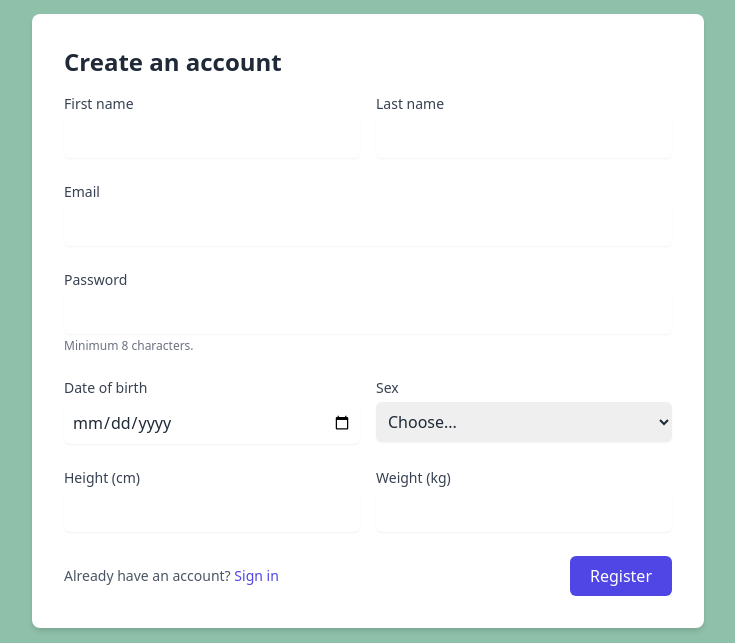
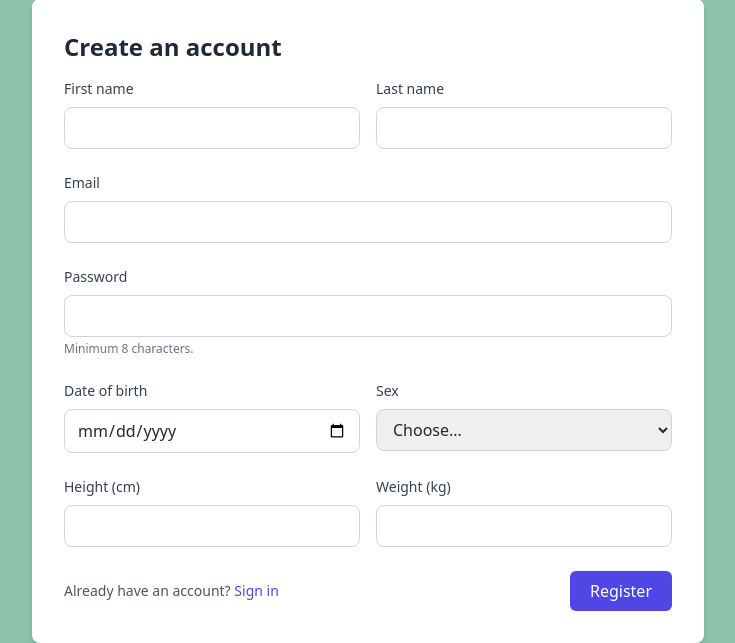
Before and after one commit to dingoskye/Healthy-app, a PHP site: page /register.php in a window 1280 px wide. Shown: the part 157-800 px from the top of the page, without its empty margins (272-1007 px from the left). Run offline with PHP 8.4, Linux system fonts and the light colour scheme; some libraries are stand-ins or nearby versions.

Commit message:
css changes to register.php
- entry boxes now have a visible border

```diff
--- a/register.php
+++ b/register.php
@@ -101,26 +101,26 @@ if (isset($_POST['submit'])) {
                 <div>
                     <label for="firstName" class="block text-sm font-medium text-gray-700 mb-1">First name</label>
                     <input id="firstName" name="firstName" type="text" required
-                           class="w-full rounded-md border-gray-300 shadow-sm focus:ring-2 focus:ring-indigo-300 focus:border-indigo-500 p-2" />
+                           class="mt-1 w-full rounded-lg border border-gray-300 px-3 py-2 focus:ring-2 focus:ring-blue-500 focus:outline-none" />
                 </div>
 
                 <div>
                     <label for="lastName" class="block text-sm font-medium text-gray-700 mb-1">Last name</label>
                     <input id="lastName" name="lastName" type="text" required
-                           class="w-full rounded-md border-gray-300 shadow-sm focus:ring-2 focus:ring-indigo-300 focus:border-indigo-500 p-2" />
+                           class="mt-1 w-full rounded-lg border border-gray-300 px-3 py-2 focus:ring-2 focus:ring-blue-500 focus:outline-none" />
                 </div>
             </div>
 
             <div>
                 <label for="email" class="block text-sm font-medium text-gray-700 mb-1">Email</label>
                 <input id="email" name="email" type="email" required
-                       class="w-full rounded-md border-gray-300 shadow-sm focus:ring-2 focus:ring-indigo-300 focus:border-indigo-500 p-2" />
+                       class="mt-1 w-full rounded-lg border border-gray-300 px-3 py-2 focus:ring-2 focus:ring-blue-500 focus:outline-none" />
             </div>
 
             <div>
                 <label for="password" class="block text-sm font-medium text-gray-700 mb-1">Password</label>
                 <input id="password" name="password" type="password" required minlength="8" autocomplete="new-password"
-                       class="w-full rounded-md border-gray-300 shadow-sm focus:ring-2 focus:ring-indigo-300 focus:border-indigo-500 p-2" />
+                       class="mt-1 w-full rounded-lg border border-gray-300 px-3 py-2 focus:ring-2 focus:ring-blue-500 focus:outline-none" />
                 <p class="mt-1 text-xs text-gray-500">Minimum 8 characters.</p>
             </div>
 
@@ -128,13 +128,13 @@ if (isset($_POST['submit'])) {
                 <div>
                     <label for="dateOfBirth" class="block text-sm font-medium text-gray-700 mb-1">Date of birth</label>
                     <input id="dateOfBirth" name="dateOfBirth" type="date" required
-                           class="w-full rounded-md border-gray-300 shadow-sm focus:ring-2 focus:ring-indigo-300 focus:border-indigo-500 p-2" />
+                           class="mt-1 w-full rounded-lg border border-gray-300 px-3 py-2 focus:ring-2 focus:ring-blue-500 focus:outline-none" />
                 </div>
 
                 <div>
                     <label for="sex" class="block text-sm font-medium text-gray-700 mb-1">Sex</label>
                     <select id="sex" name="sex" required
-                            class="w-full rounded-md border-gray-300 shadow-sm focus:ring-2 focus:ring-indigo-300 focus:border-indigo-500 p-2">
+                            class="mt-1 w-full rounded-lg border border-gray-300 px-3 py-2 focus:ring-2 focus:ring-blue-500 focus:outline-none">
                         <option value="">Choose...</option>
                         <option value="male">Male</option>
                         <option value="female">Female</option>
@@ -149,13 +149,13 @@ if (isset($_POST['submit'])) {
                 <div>
                     <label for="height" class="block text-sm font-medium text-gray-700 mb-1">Height (cm)</label>
                     <input id="height" name="height" type="number" step="0.01" min="0" required
-                           class="w-full rounded-md border-gray-300 shadow-sm focus:ring-2 focus:ring-indigo-300 focus:border-indigo-500 p-2" />
+                           class="mt-1 w-full rounded-lg border border-gray-300 px-3 py-2 focus:ring-2 focus:ring-blue-500 focus:outline-none" />
                 </div>
 
                 <div>
                     <label for="weight" class="block text-sm font-medium text-gray-700 mb-1">Weight (kg)</label>
                     <input id="weight" name="weight" type="number" step="0.01" min="0" required
-                           class="w-full rounded-md border-gray-300 shadow-sm focus:ring-2 focus:ring-indigo-300 focus:border-indigo-500 p-2" />
+                           class="mt-1 w-full rounded-lg border border-gray-300 px-3 py-2 focus:ring-2 focus:ring-blue-500 focus:outline-none" />
                 </div>
 
             </div>
```
